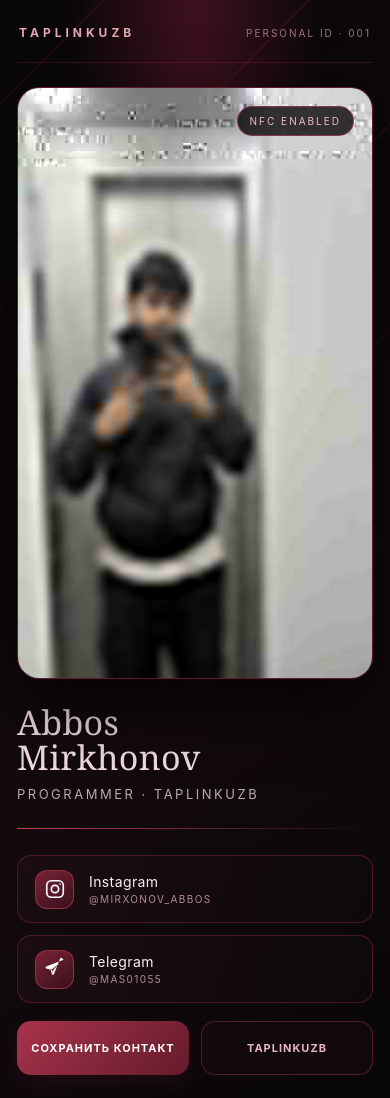
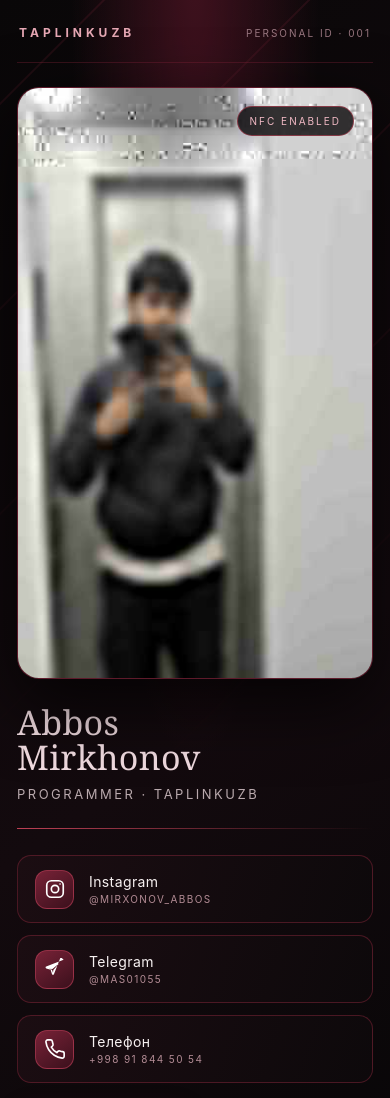
Before and after one commit to taplinkuzb/nfc-business, a plain HTML site: page abbos/index.html in a window 390 px wide. Shown: the top 1098 px of the page. Drawn offline with Linux system fonts and the light colour scheme.

Commit message:
Add clickable phone number to Abbos NFC profile

```diff
--- a/abbos/index.html
+++ b/abbos/index.html
@@ -35,5 +35,7 @@ footer{position:relative;z-index:1;margin-top:32px;text-align:center;color:#8563
 <div class="socials">
 <a class="social" href="https://www.instagram.com/mirxonov_abbos/" target="_blank" rel="noopener noreferrer"><span class="icon"><svg viewBox="0 0 24 24"><rect x="3" y="3" width="18" height="18" rx="5"/><circle cx="12" cy="12" r="4"/><path d="M17.5 6.5h.01"/></svg></span><span class="social-label">Instagram<small>@mirxonov_abbos</small></span></a>
 <a class="social" href="https://t.me/Mas01055" target="_blank" rel="noopener noreferrer"><span class="icon telegram"><svg viewBox="0 0 24 24"><path d="M21.7 2.3a1 1 0 0 0-1.05-.17L2.4 9.3a1.1 1.1 0 0 0 .1 2.07l4.7 1.55 1.55 4.7a1.1 1.1 0 0 0 2.07.1l7.17-18.25a1 1 0 0 0-.29-1.17ZM9.2 12.1l7.5-6.5-6.5 7.5-.4 3.1-1.1-3.3-3.3-1.1 3.8.3Z"/></svg></span><span class="social-label">Telegram<small>@Mas01055</small></span></a>
+
+<a class="social" href="tel:+998918445054"><span class="icon"><svg viewBox="0 0 24 24"><path d="M22 16.9v3a2 2 0 0 1-2.2 2 19.8 19.8 0 0 1-8.6-3.1 19.4 19.4 0 0 1-6-6A19.8 19.8 0 0 1 2.1 4.2 2 2 0 0 1 4.1 2h3a2 2 0 0 1 2 1.7c.1 1 .4 2 .7 2.9a2 2 0 0 1-.5 2.1L8 9.9a16 16 0 0 0 6 6l1.2-1.3a2 2 0 0 1 2.1-.5c.9.3 1.9.6 2.9.7a2 2 0 0 1 1.8 2.1Z"/></svg></span><span class="social-label">Телефон<small>+998 91 844 50 54</small></span></a>
 </div><div class="actions"><a class="action primary" href="abbos.vcf" download>СОХРАНИТЬ КОНТАКТ</a><a class="action secondary" href="https://taplinkuzb.uz/" target="_blank" rel="noopener noreferrer">TAPLINKUZB</a></div></section>
 <footer>One tap. One connection.</footer></main></body></html>
```
